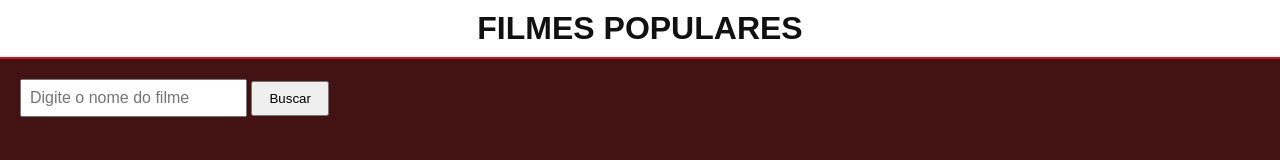
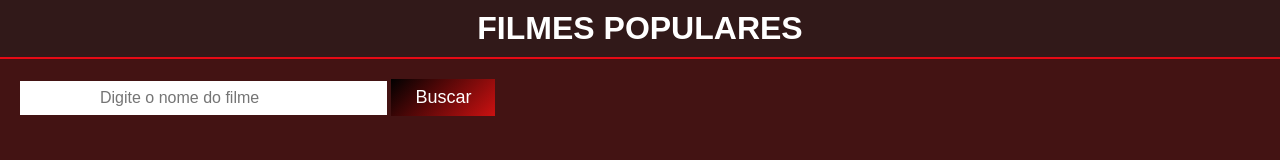
Before and after one commit to Wallacesalima/Movies-API, a plain HTML site: page index.html in a window 1280 px wide. Drawn offline with Linux system fonts and the light colour scheme; no server answers.

Commit message:
Ajustes de estilo
Botão de pesquisa e input mais bonitos(cores condizentes com o do restante do site),
Card com sombra e leve a elevação quando o mouse está  sobre mesmo.
Card e imagen com bordas.

```diff
--- a/frontEnd/assets/css/style.css
+++ b/frontEnd/assets/css/style.css
@@ -11,22 +11,35 @@
 
 h1 {
   text-align: center;
-  background: #fff;
-  color: #111;
+  background: #311919;
+  color: #ffffff;
   padding: 10px;
-  border-bottom: solid 2px #e50914;
+  border-bottom: solid 2px rgb(230, 10, 21);
 }
 
 input {
-  padding: 0.5rem;
+  padding: 0.5rem 5rem;
   font-size: 1rem;
+  border: none;
+  font-size: 16px;
+  outline: none;
 }
 
 
 .busca-botao {
-  padding: 0.5rem 1rem;
+  padding: 0.5rem 1.5rem;
   text-align: center;
+  background: linear-gradient(135deg, #010101, #cb1111);
+  color: white;
+  cursor: pointer;
+  border: none;
+  font-size: large;
 }
+
+.busca-botao:hover {
+  background: linear-gradient(135deg, #6a11cb, #2575fc);
+}
+
 
 .buscar {
   margin: 2rem;
@@ -41,7 +54,7 @@
   display: flex;
   flex-wrap: wrap;
   gap: 20px;
-  justify-content:start;
+  justify-content: start;
 }
 
 
@@ -53,10 +66,15 @@
   min-height: 800px;
   min-width: 300px;
   max-width: 300px;
+  border: solid 3px #790707;
 }
 
 .card:hover {
   background: #000000bc;
+  box-shadow: 0 12px 20px rgba(230, 10, 21, 0.2);
+  /* sombra mais destacada */
+  transform: translateY(-5px);
+  /* leve elevação */
 }
 
 .card img {
@@ -65,7 +83,9 @@
   max-height: 380px;
   border-radius: 4px 4px 0 0;
   margin-bottom: 0;
+  border: solid 3px #790707;
 }
+
 
 .card h3 {
   display: grid;
@@ -109,7 +129,7 @@
   text-decoration: none;
   border-radius: 5px;
   font-weight: bold;
-  border:  solid 2px #fff;
+  border: solid 2px #fff;
 }
 
 .botao-trailer {
@@ -121,7 +141,7 @@
   text-decoration: none;
   border-radius: 5px;
   font-weight: bold;
-  border:  solid 2px #fff;
+  border: solid 2px #fff;
 }
 
 .botao-trailer:hover {
```
